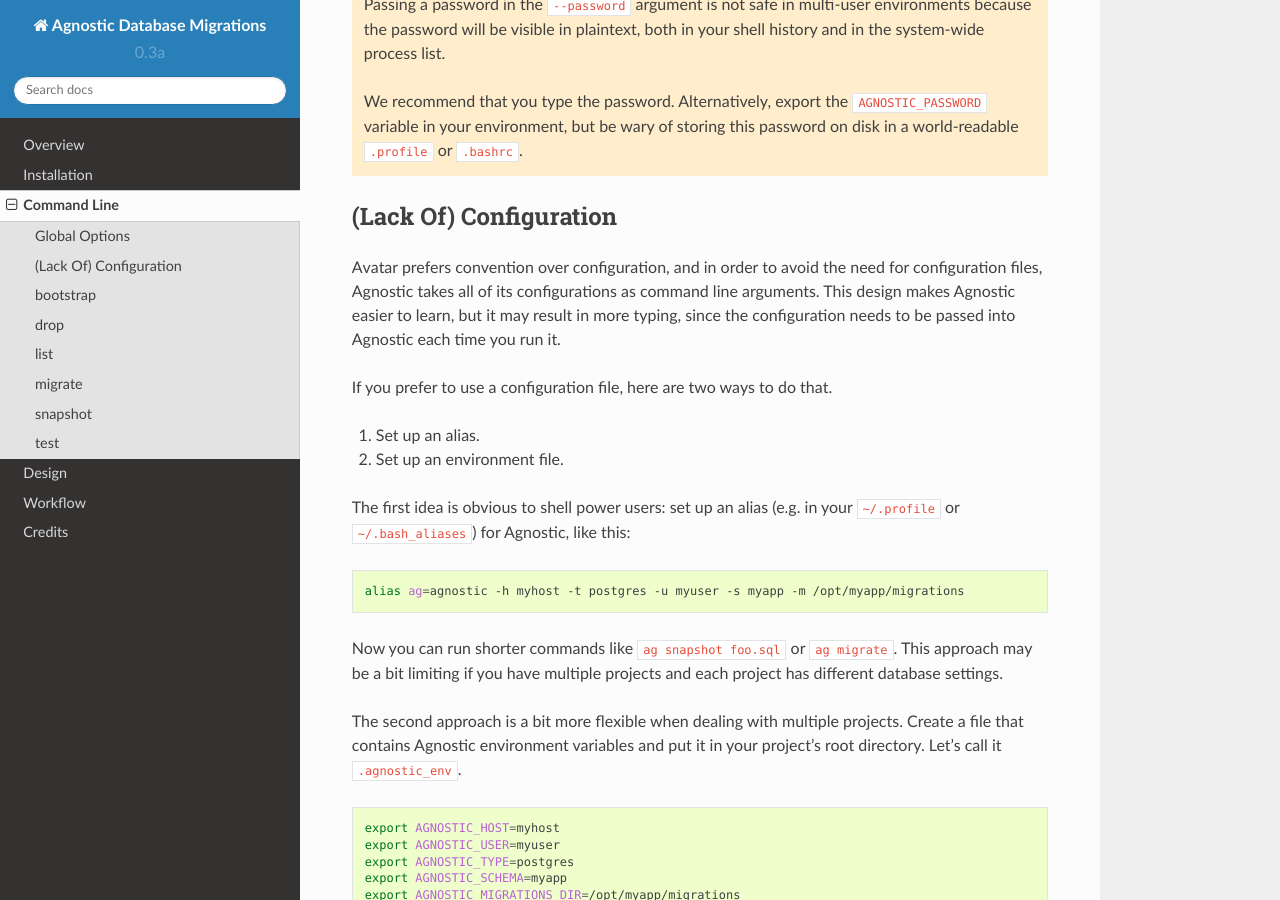
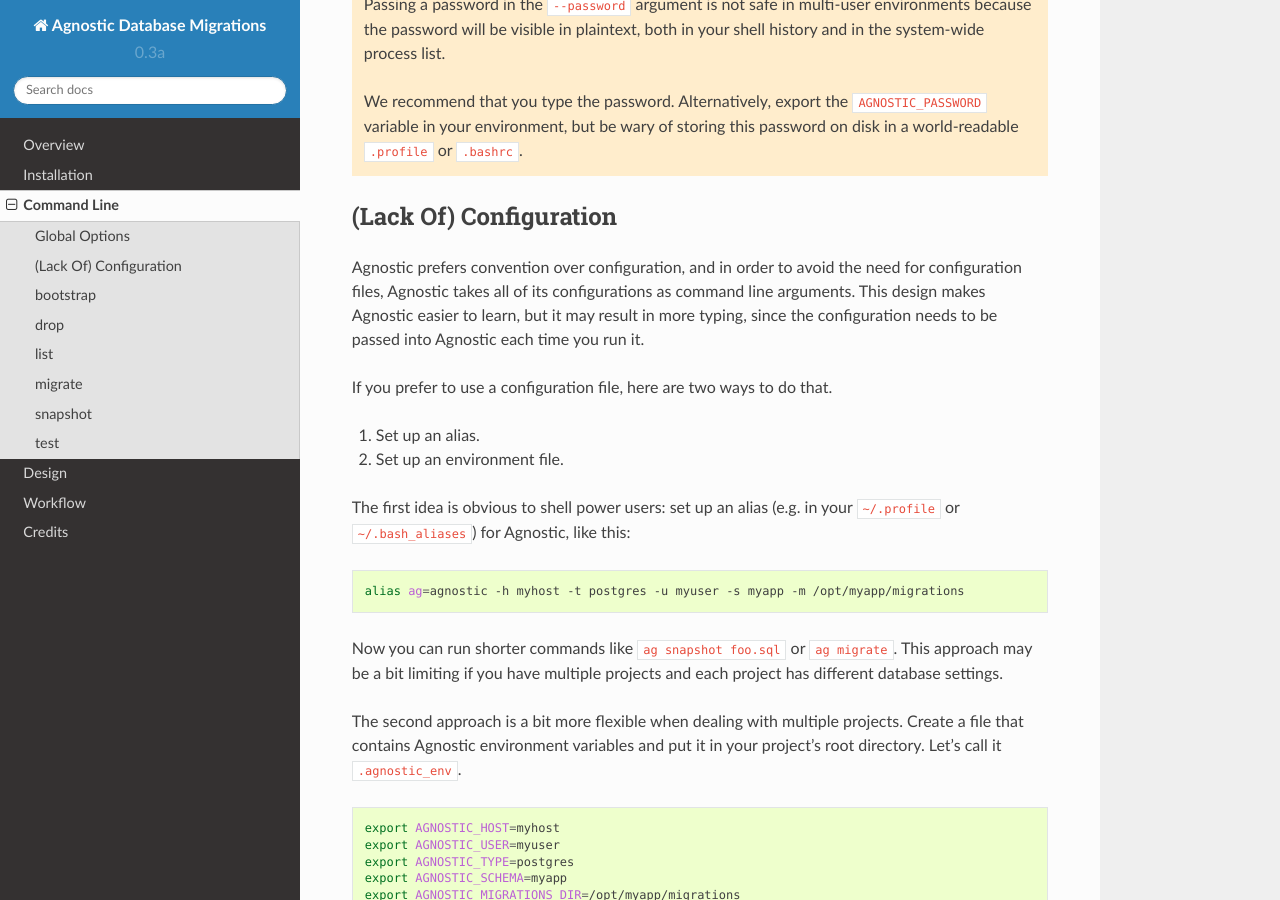
Before and after one commit to TeamHG-Memex/agnostic, a Sphinx documentation site: the page built from docs/cli.rst, in a window 1280 px wide and 900 px high, scrolled down 1796 px. Built offline with Sphinx 7.4.7 and the Read the Docs theme 2.0.0, drawn with Linux system fonts in a browser that asks for light colours.

```diff
--- a/agnostic.py
+++ b/agnostic.py
@@ -517,7 +517,7 @@ def _clear_schema(config):
              WHERE tableowner = %s
                AND schemaname != 'pg_catalog'
                AND schemaname != 'information_schema'
-        ''', (config.schema,))
+        ''', (config.user,))
 
         tables = ['"%s"' % row[0] for row in cursor.fetchall()]
 
--- a/docs/cli.rst
+++ b/docs/cli.rst
@@ -89,11 +89,11 @@ debug
 (Lack Of) Configuration
 -----------------------
 
-Avatar prefers convention over configuration, and in order to avoid the need for
-configuration files, Agnostic takes all of its configurations as command line
-arguments. This design makes Agnostic easier to learn, but it may result in more
-typing, since the configuration needs to be passed into Agnostic each time you
-run it.
+Agnostic prefers convention over configuration, and in order to avoid the need
+for configuration files, Agnostic takes all of its configurations as command
+line arguments. This design makes Agnostic easier to learn, but it may result in
+more typing, since the configuration needs to be passed into Agnostic each time
+you run it.
 
 If you prefer to use a configuration file, here are two ways to do that.
 
--- a/setup.py
+++ b/setup.py
@@ -3,7 +3,7 @@ from setuptools import setup
 
 setup(
     name='agnostic',
-    version='0.4',
+    version='0.5',
     author='Mark E. Haase',
     author_email='mehaase@gmail.com',
     description='Agnostic Database Migrations',
```
Also changed, not shown: docs/design.rst (+5 -5 lines), 1 other file.
